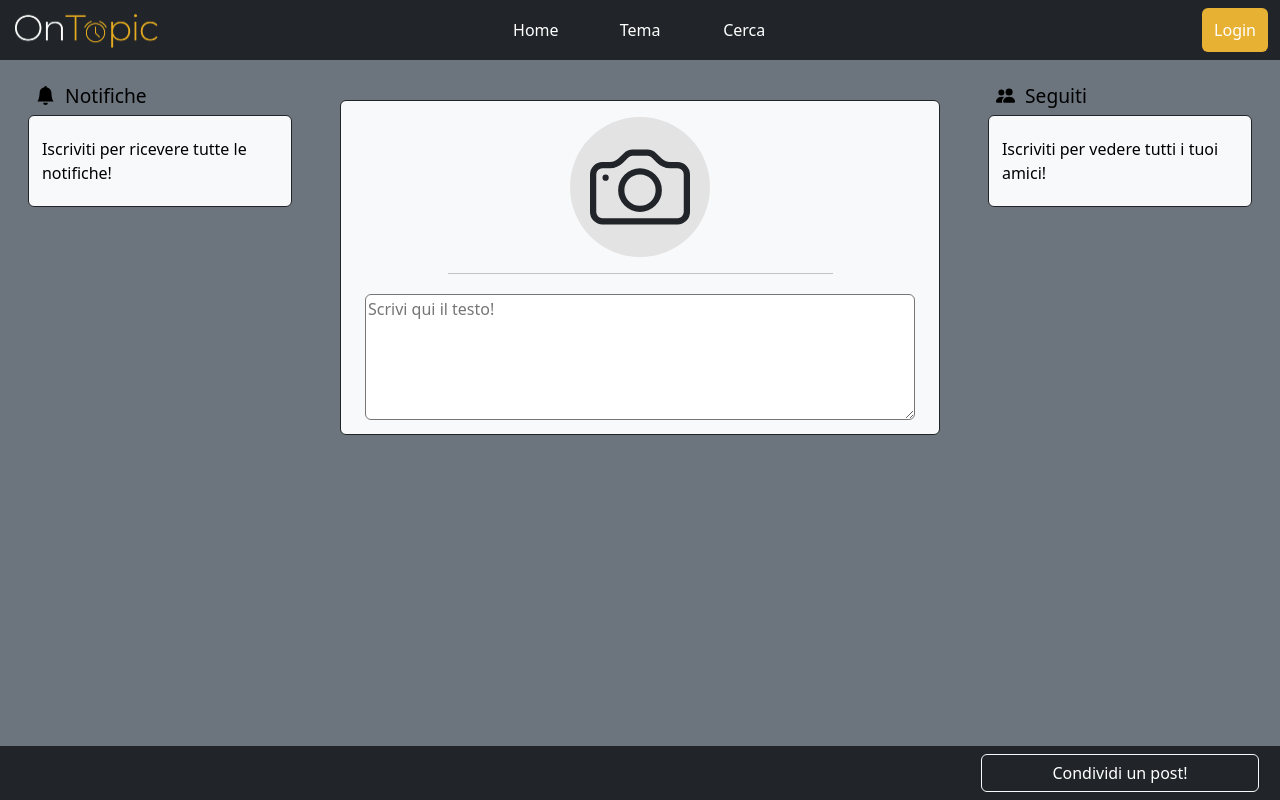
After one commit to Fracarlucci/OnTopic, a PHP site: page /aggiunta-post.php in a window 1280 px wide. The commit adds this page. Run offline with PHP 8.4, Linux system fonts and the light colour scheme; data that the repository does not hold is empty.

Commit message:
add new post page layout

```diff
--- /dev/null
+++ b/src/aggiunta-post.php
@@ -0,0 +1,11 @@
+<?php
+require_once 'base-elements.php';
+
+$templateParams["titolo"] = "OnTopic - Add post";
+$templateParams["contenuto"] = "aggiungi-post.php";
+$templateParams["amici-section"] = "lista-amici.php";
+
+
+
+require 'template/base.php';
+?>
--- a/src/css/style.css
+++ b/src/css/style.css
@@ -365,3 +365,27 @@ span {
     cursor: pointer;
     text-align: center;
 }
+
+/* add post */
+.addImage{
+    background: rgb(227, 227, 227);
+    height: 140px;
+    width: 140px;
+    border-radius: 80%;
+    display: flex;
+    align-items: center;
+    justify-content: center;
+}
+
+.addImage:hover{
+    fill-opacity: 0.1;
+    stroke-opacity: 0.1;
+    background-repeat: no-repeat;
+    background-image: url( '../img/plus.svg' );
+    background-position: center center;
+    background-size: 100px, 100px;
+    display: flex;
+    align-items: center;
+    justify-content: center;
+
+}
--- /dev/null
+++ b/src/template/aggiungi-post.php
@@ -0,0 +1,33 @@
+<!-- Font -->
+<link rel="stylesheet" href="https://fonts.googleapis.com/css?family=Roboto|Varela+Round">
+<!-- Bootstrap -->
+<link href="https://cdn.jsdelivr.net/npm/bootstrap@5.3.0-alpha1/dist/css/bootstrap.min.css" rel="stylesheet" integrity="sha384-GLhlTQ8iRABdZLl6O3oVMWSktQOp6b7In1Zl3/Jr59b6EGGoI1aFkw7cmDA6j6gD" crossorigin="anonymous">
+<link rel="stylesheet" href="css/style.css">
+<!-- Custom Style -->
+<link rel="stylesheet" href="./components/login-modal/login-modal.css">
+<!-- Font Awesome -->
+<link rel="stylesheet" href="https://maxcdn.bootstrapcdn.com/font-awesome/4.7.0/css/font-awesome.min.css">
+
+<div id="slider container" class="m-2 py-2 slider">
+    <section class="bg-light border border-dark my-4 px-4 pt-3 pb-1 rounded">
+        <!-- Add image -->
+        <header class="img d-flex justify-content-center">
+            <div class="addImage">
+                <svg xmlns="http://www.w3.org/2000/svg" width="100" height="100" fill="currentColor" class="bi bi-camera" viewBox="0 0 16 16">
+                    <path d="M15 12a1 1 0 0 1-1 1H2a1 1 0 0 1-1-1V6a1 1 0 0 1 1-1h1.172a3 3 0 0 0 2.12-.879l.83-.828A1 1 0 0 1 6.827 3h2.344a1 1 0 0 1 .707.293l.828.828A3 3 0 0 0 12.828 5H14a1 1 0 0 1 1 1v6zM2 4a2 2 0 0 0-2 2v6a2 2 0 0 0 2 2h12a2 2 0 0 0 2-2V6a2 2 0 0 0-2-2h-1.172a2 2 0 0 1-1.414-.586l-.828-.828A2 2 0 0 0 9.172 2H6.828a2 2 0 0 0-1.414.586l-.828.828A2 2 0 0 1 3.172 4H2z"/>
+                    <path d="M8 11a2.5 2.5 0 1 1 0-5 2.5 2.5 0 0 1 0 5zm0 1a3.5 3.5 0 1 0 0-7 3.5 3.5 0 0 0 0 7zM3 6.5a.5.5 0 1 1-1 0 .5.5 0 0 1 1 0z"/>
+                </svg>
+            </div>
+        </header>
+
+        <!-- Divider -->
+        <div class="d-flex justify-content-center col-12">
+            <hr class="#fff" width="70%" />
+        </div>
+
+        <!-- Add text -->
+        <footer class="my-1">
+            <textarea class="w-100 rounded" rows="5" placeholder="Scrivi qui il testo!"></textarea>
+        </footer>
+    </section>
+</div>
--- a/src/template/base.php
+++ b/src/template/base.php
@@ -185,7 +185,7 @@
         <?php require_once("./components/signin-modal/signin-modal.php") ?>
         <footer class="bg-dark py-2">
 
-            <?php if(login_check($dbh->db)): ?>
+            <?php //if(login_check($dbh->db)): ?>
                 <!-- Add post -->
                 <div class="text-center addIcon">
                     <a href="#">
@@ -199,12 +199,12 @@
                     <div class="row">
                         <div class="col-9"></div>
                         <div class="col-3 d-flex justify-content-center">
-                            <button type="button" id="addButtonDesktop" class="btn btn-outline-light" href="#">Condividi un post!</button>
+                            <button type="button" id="addButtonDesktop" class="btn btn-outline-light"><a href="aggiunta-post.php">Condividi un post!</a></button>
                         </div>
                     </div>
                 </div>
-            <?php else: ?>
-                <div class="text-center addIcon">
+            <?php //else: ?>
+                <!--<div class="text-center addIcon">
                     <button type="button" class="btn btn-outline-light" href="#">Iscriviti per pubblicare un tuo pensiero!</button>
                 </div>
                 <div class="container-fluid">
@@ -214,8 +214,8 @@
                             <button type="button" id="addButtonDesktop" class="btn btn-outline-light" href="#">Iscriviti per pubblicare i tuoi pensieri!</button>
                         </div>
                     </div>
-                </div>
-            <?php endif; ?>
+                </div>-->
+            <?php //endif; ?>
         </footer>
     </body>
 </html>
```
Also changed, not shown: src/img/plus.svg (added).
